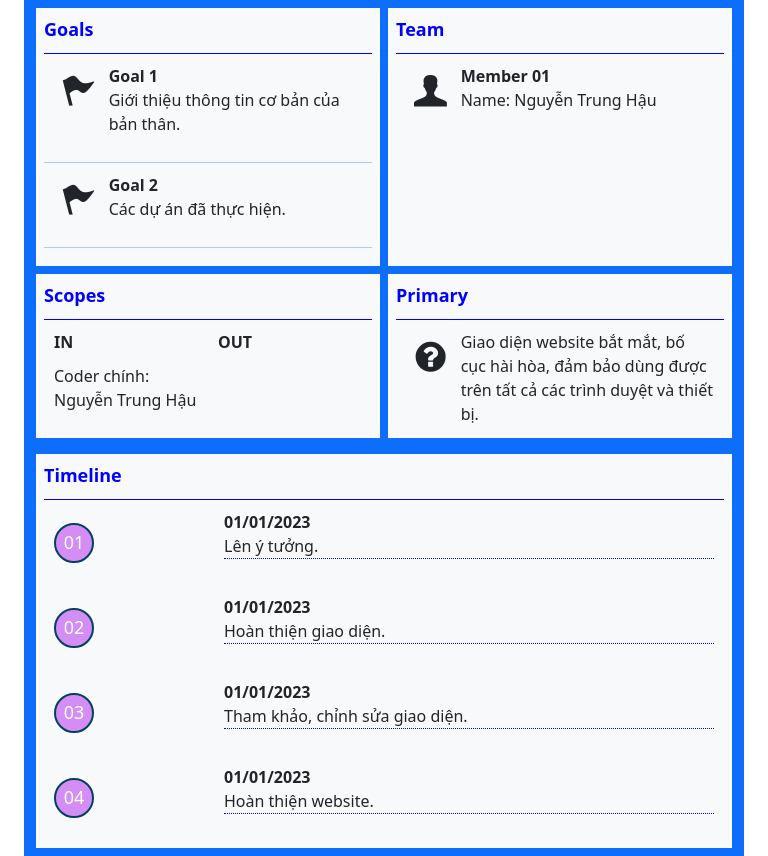
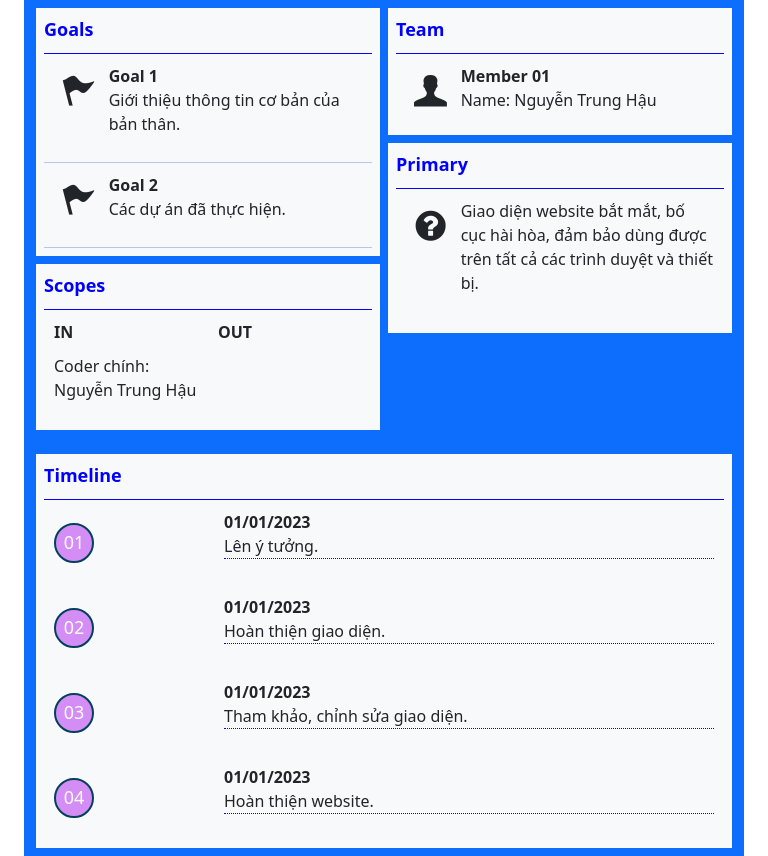
Before and after one commit to hauntstg/My-CV, a plain HTML site: page project_cv.html in a window 768 px wide. Drawn offline with nearby package versions, Linux system fonts and the light colour scheme.

Commit message:
Update tablet.css

```diff
--- a/css/tablet.css
+++ b/css/tablet.css
@@ -45,3 +45,27 @@
     margin: 0;
   }
 }
+
+@media only screen and (min-width: 576px) and (max-width: 991px) {
+  /* PROJECT CHARTER */
+  .goal {
+    height: auto;
+  }
+
+  .team {
+    margin-top: 0px !important;
+    height: auto;
+  }
+
+  .scope {
+    height: auto;
+  }
+
+  .timeline {
+    height: auto;
+  }
+
+  .primary {
+    height: auto;
+  }
+}
```
